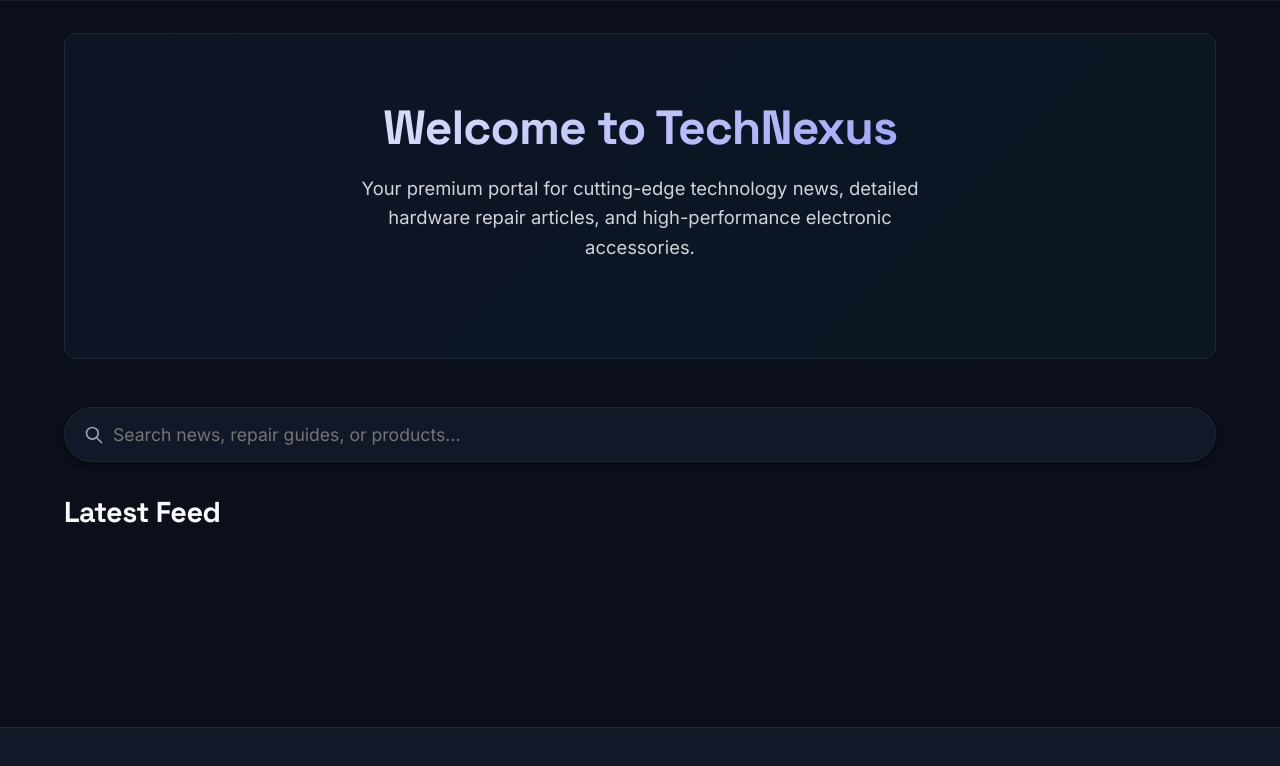
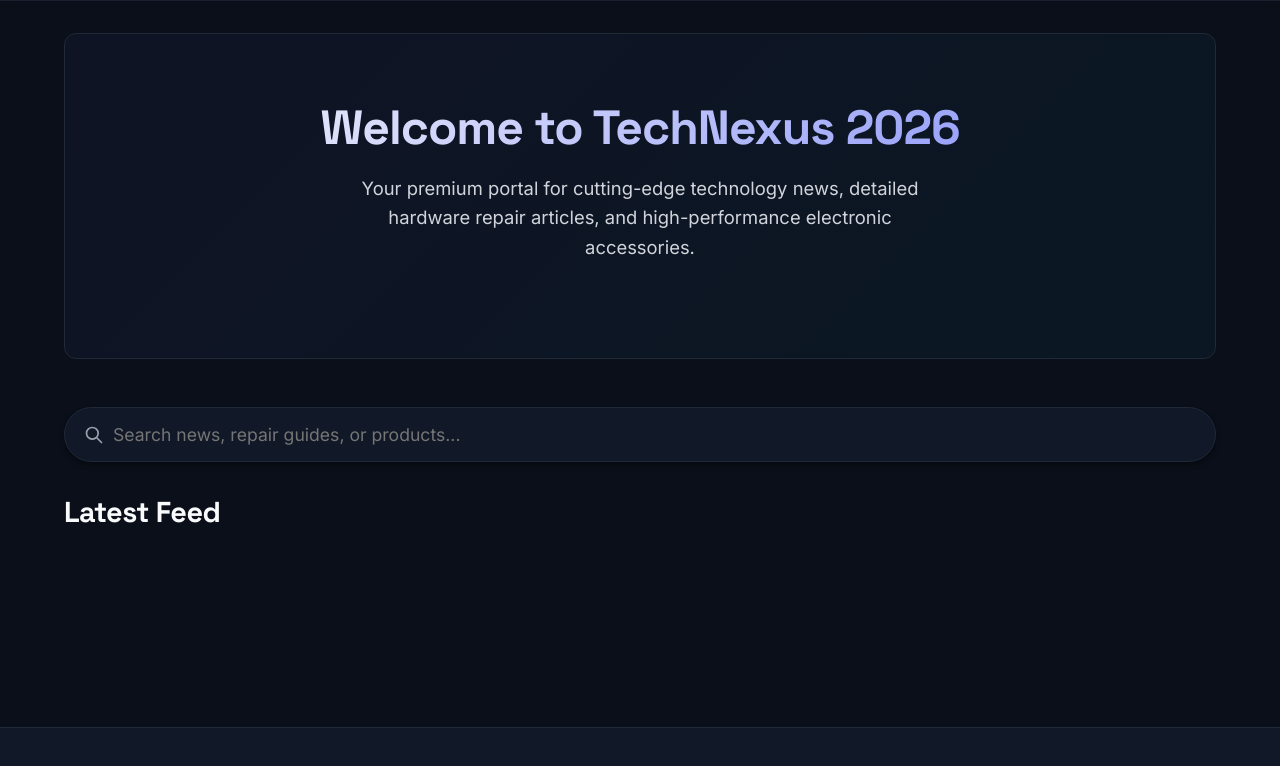
Before and after one commit to itsolutionstechhub/TechHub, a plain HTML site: page index.html in a window 1280 px wide. Drawn offline with Linux system fonts and the light colour scheme; no server answers.

Commit message:
Update index.html

```diff
--- a/index.html
+++ b/index.html
@@ -18,7 +18,7 @@
 
   <main>
     <section class="hero-section">
-      <h1>Welcome to TechNexus</h1>
+      <h1>Welcome to TechNexus 2026</h1>
       <p>Your premium portal for cutting-edge technology news, detailed hardware repair articles, and high-performance electronic accessories.</p>
     </section>
 
```
